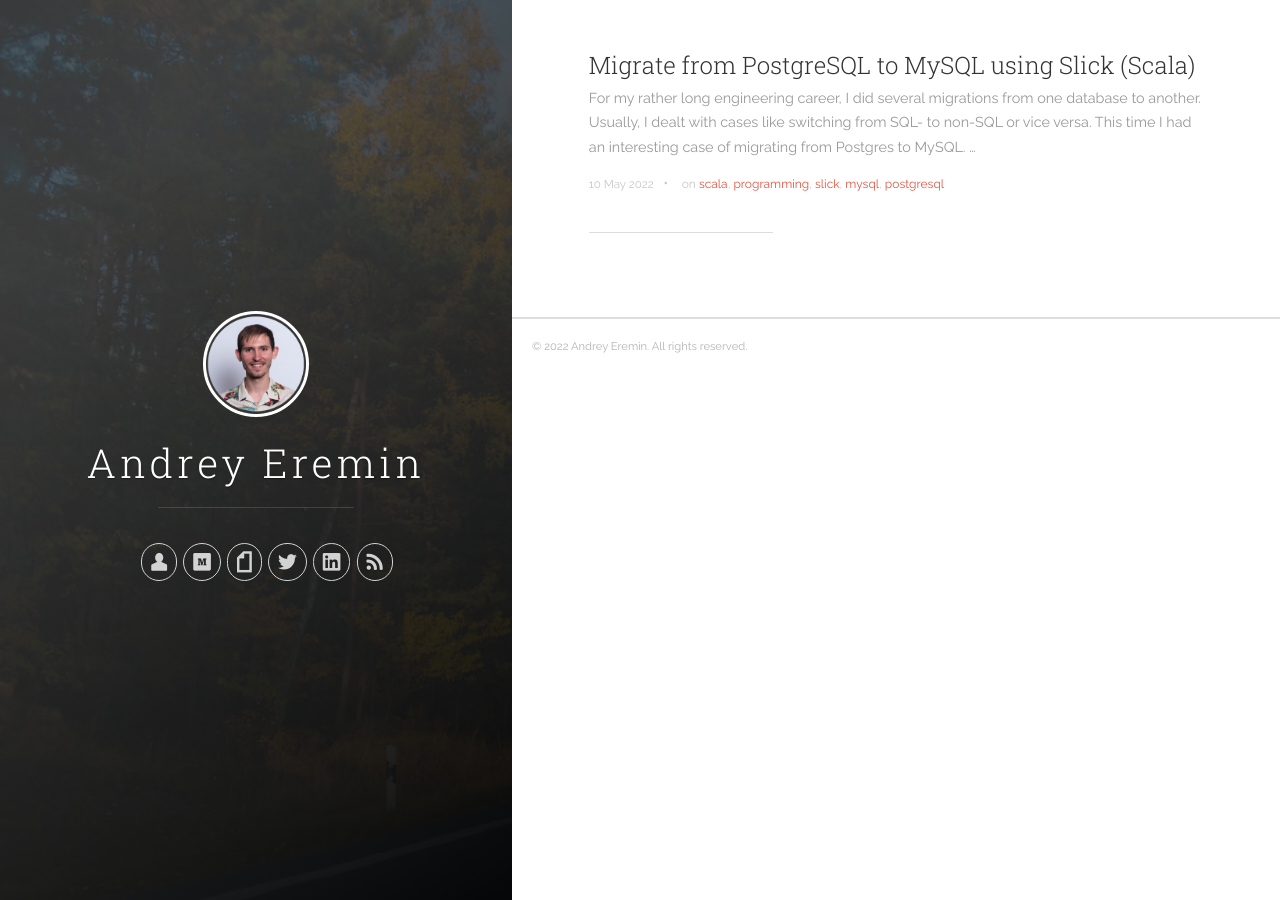
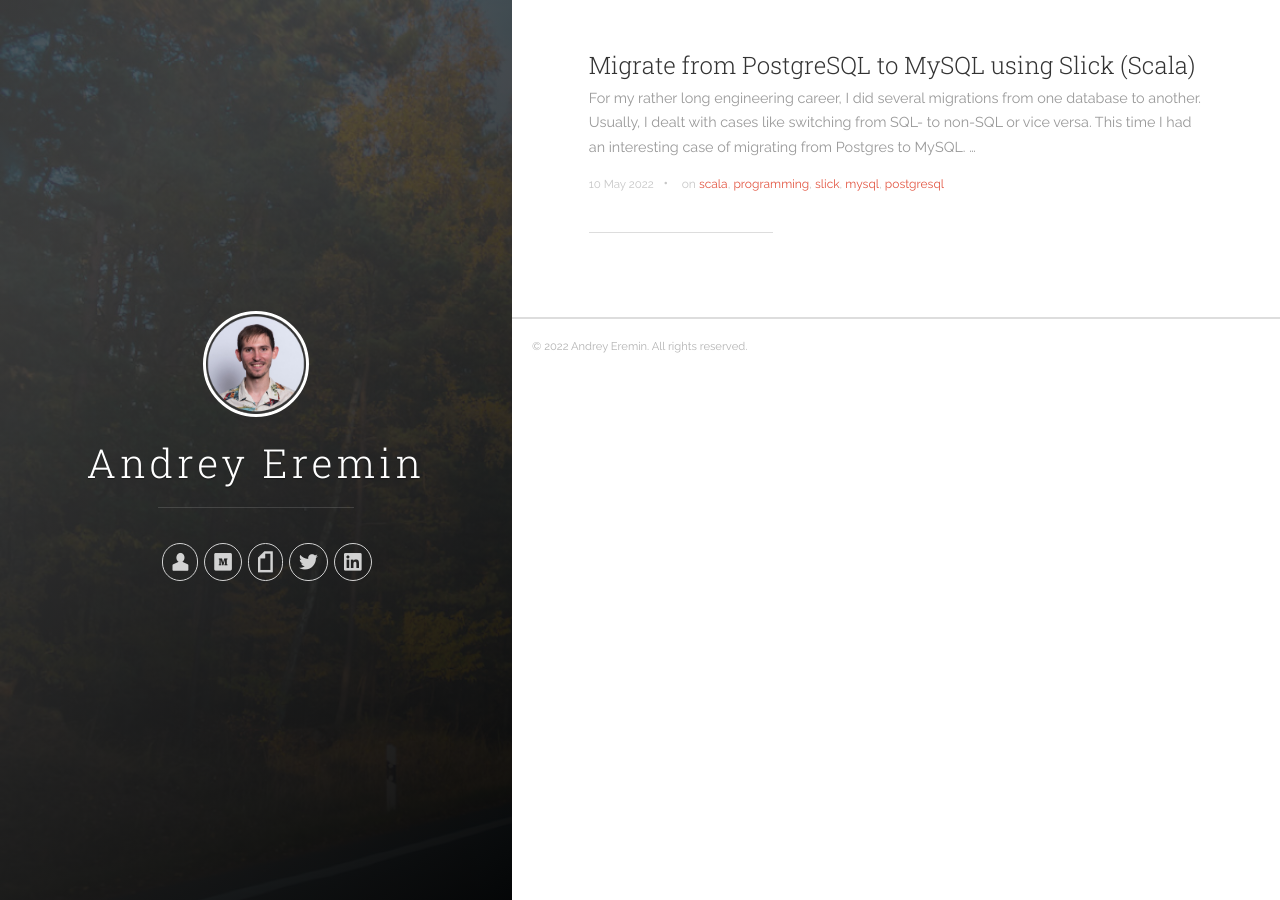
Before and after one commit to developer88/developer88.github.io, a Jekyll site: the page built from index.html, in a window 1280 px wide. Built offline with Jekyll 4.4.1, drawn with Linux system fonts in a browser that asks for light colours; the list of posts is cut into pages by our own code.

Commit message:
fix: disable rss

```diff
--- a/_includes/header.html
+++ b/_includes/header.html
@@ -121,12 +121,12 @@
               {% endif %}
 
               <!-- RSS -->
-              <li class="navigation__item">
+              <!--<li class="navigation__item">
                 <a href="{{ site.baseurl }}/feed.xml" title="Subscribe" target="_blank">
                   <i class="icon icon-rss"></i>
                   <span class="label">RSS</span>
                 </a>
-              </li>
+              </li>-->
 
             </ul>
           </nav>
```
